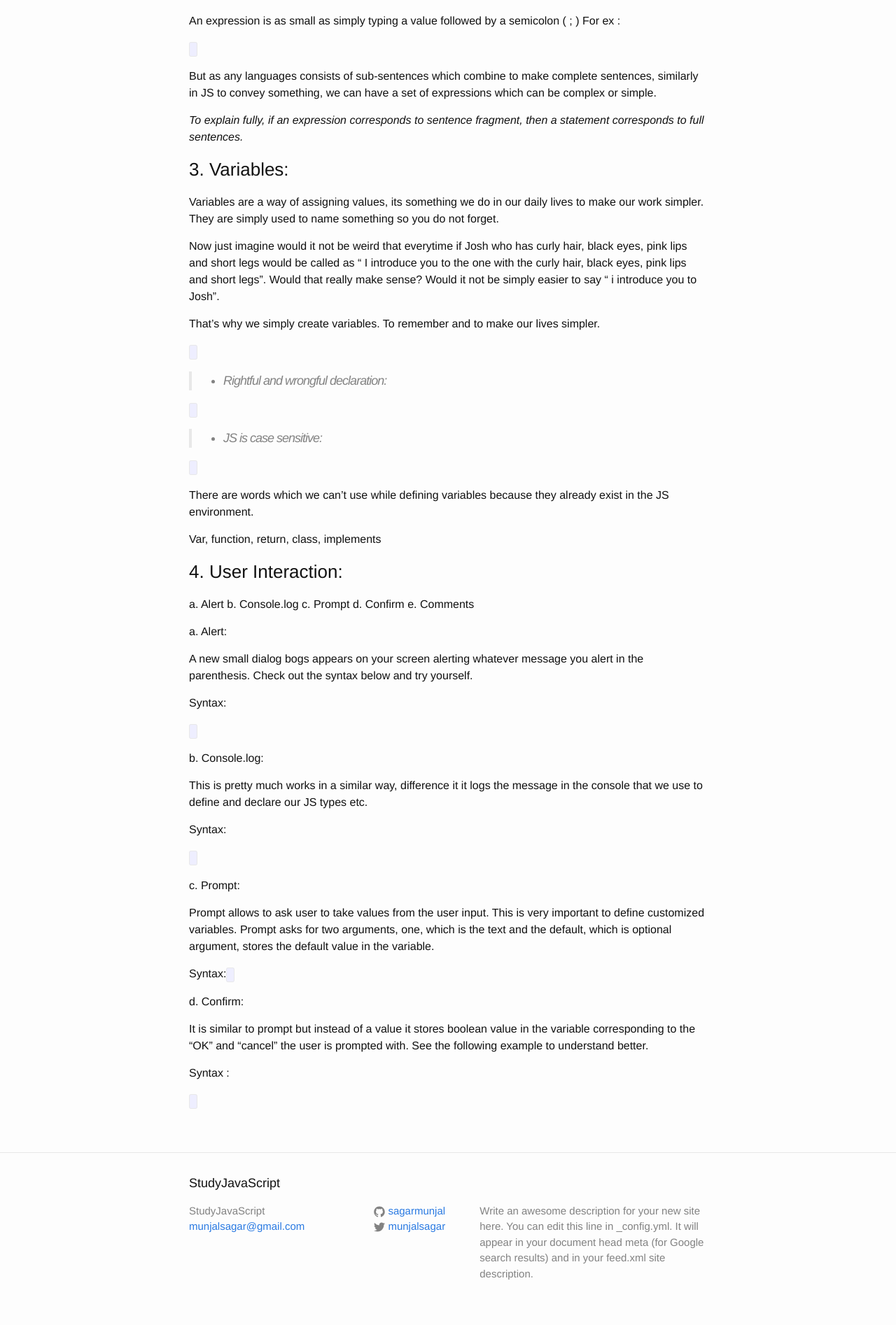
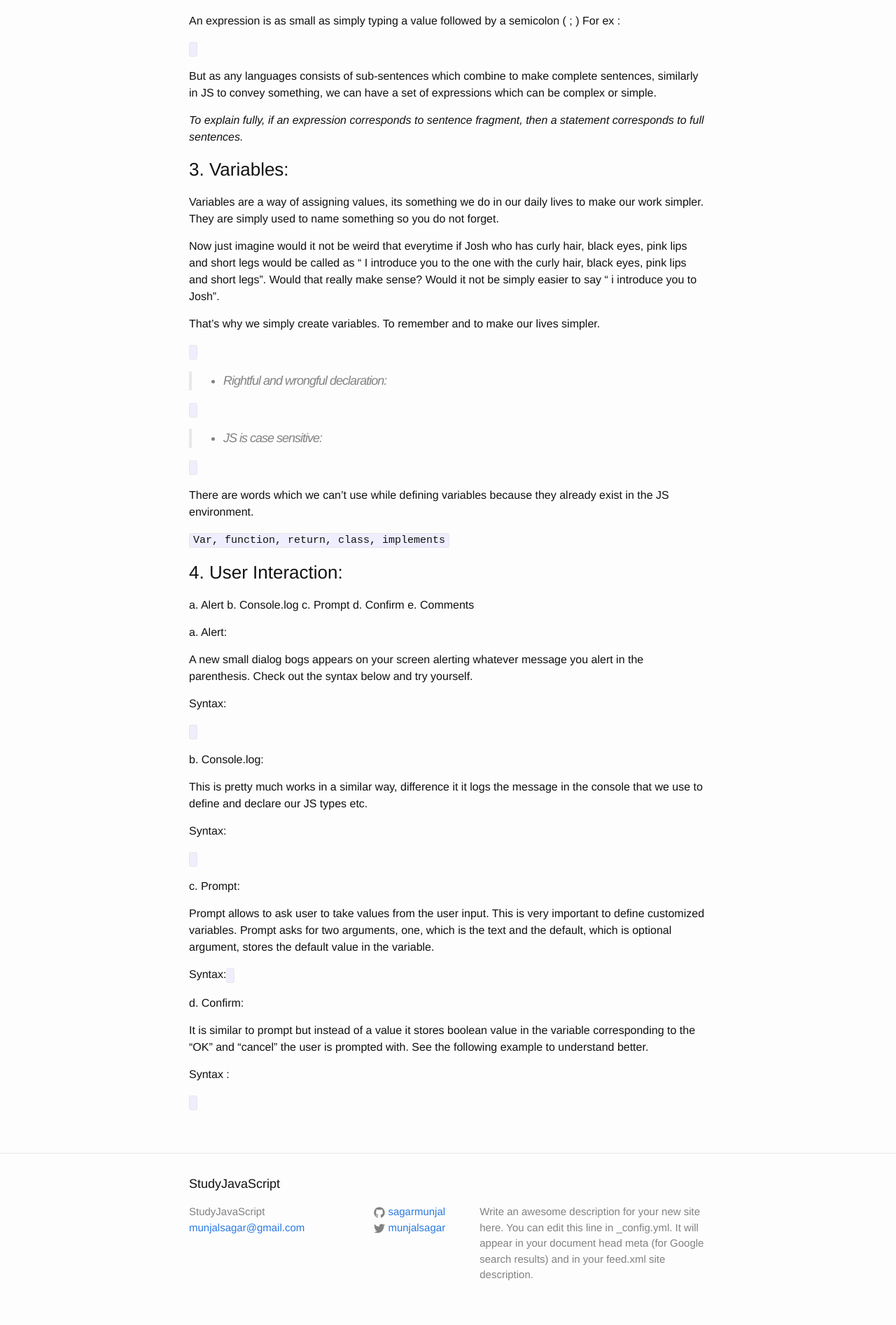
Before and after one commit to sagarmunjal/repo0001, a Jekyll site: the page built from _posts/2016-06-07-buckling-up.md, in a window 1280 px wide. Shown: the part 2129-4023 px from the top of the page at 70% size. Built offline with Jekyll 4.4.1, drawn with Linux system fonts in a browser that asks for light colours; nearby versions of some CDN libraries; a script that is not in the unit is left out.

Commit message:
Updated 2016-06-07-buckling-up.md

````diff
--- a/_posts/2016-06-07-buckling-up.md
+++ b/_posts/2016-06-07-buckling-up.md
@@ -136,7 +136,7 @@ That’s why we simply create variables. To remember and to make our lives simpl
 
 There are words which we can’t use while defining variables because they already exist in the JS environment.
 
-Var, function, return, class, implements
+```Var, function, return, class, implements```
 
 
 
````
